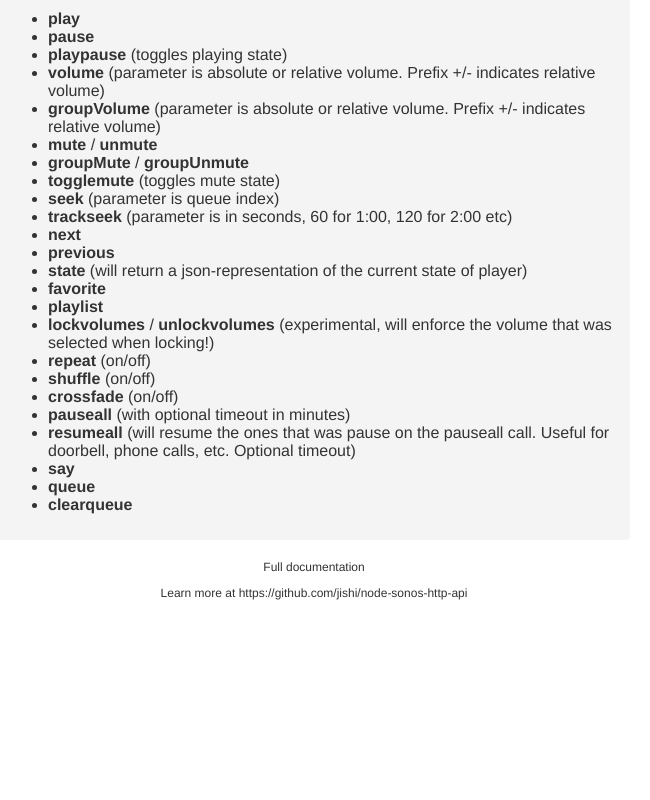
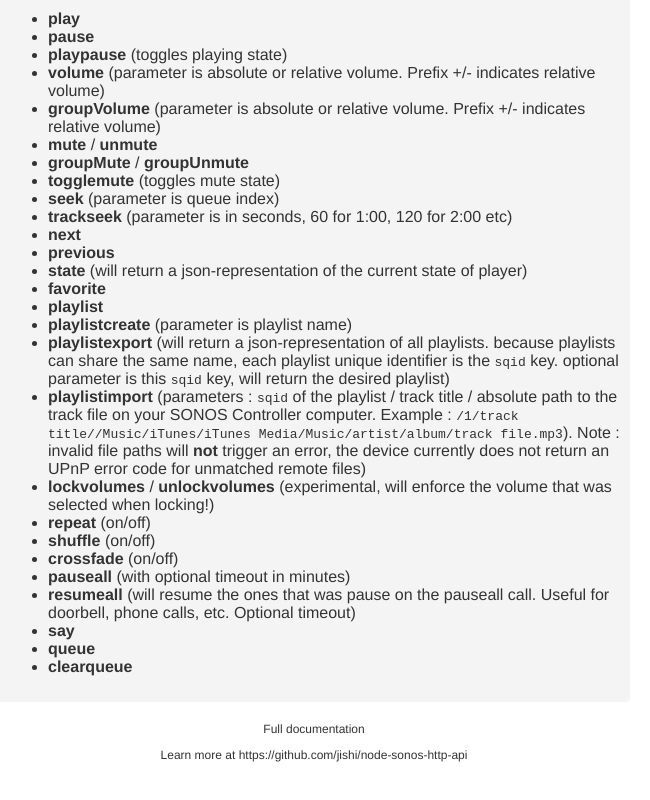
Before and after one commit to jishi/node-sonos-http-api, a website: page static/index.html in a window 1280 px wide. Shown: the part 944-1744 px from the top of the page, without its empty margins (326-976 px from the left). Before the commit the page ends 1594 px from the top, so only its background shows below. Drawn offline with Linux system fonts and the light colour scheme.

Commit message:
documentation

```diff
--- a/static/index.html
+++ b/static/index.html
@@ -63,6 +63,9 @@
           <li><strong>state</strong> (will return a json-representation of the current state of player)</li>
           <li><strong>favorite</strong></li>
           <li><strong>playlist</strong></li>
+          <li><strong>playlistcreate</strong> (parameter is playlist name)</li>
+          <li><strong>playlistexport</strong> (will return a json-representation of all playlists. because playlists can share the same name, each playlist unique identifier is the <code>sqid</code> key. optional parameter is this <code>sqid</code> key, will return the desired playlist)</li>
+          <li><strong>playlistimport</strong> (parameters : <code>sqid</code> of the playlist / track title / absolute path to the track file on your SONOS Controller computer. Example : <code>/1/track title//Music/iTunes/iTunes Media/Music/artist/album/track file.mp3</code>). Note : invalid file paths will <strong>not</strong> trigger an error, the device currently does not return an UPnP error code for unmatched remote files)</li>
           <li><strong>lockvolumes</strong> / <strong>unlockvolumes</strong> (experimental, will enforce the volume that was selected when locking!)</li>
           <li><strong>repeat</strong> (on/off)</li>
           <li><strong>shuffle</strong> (on/off)</li>
```
